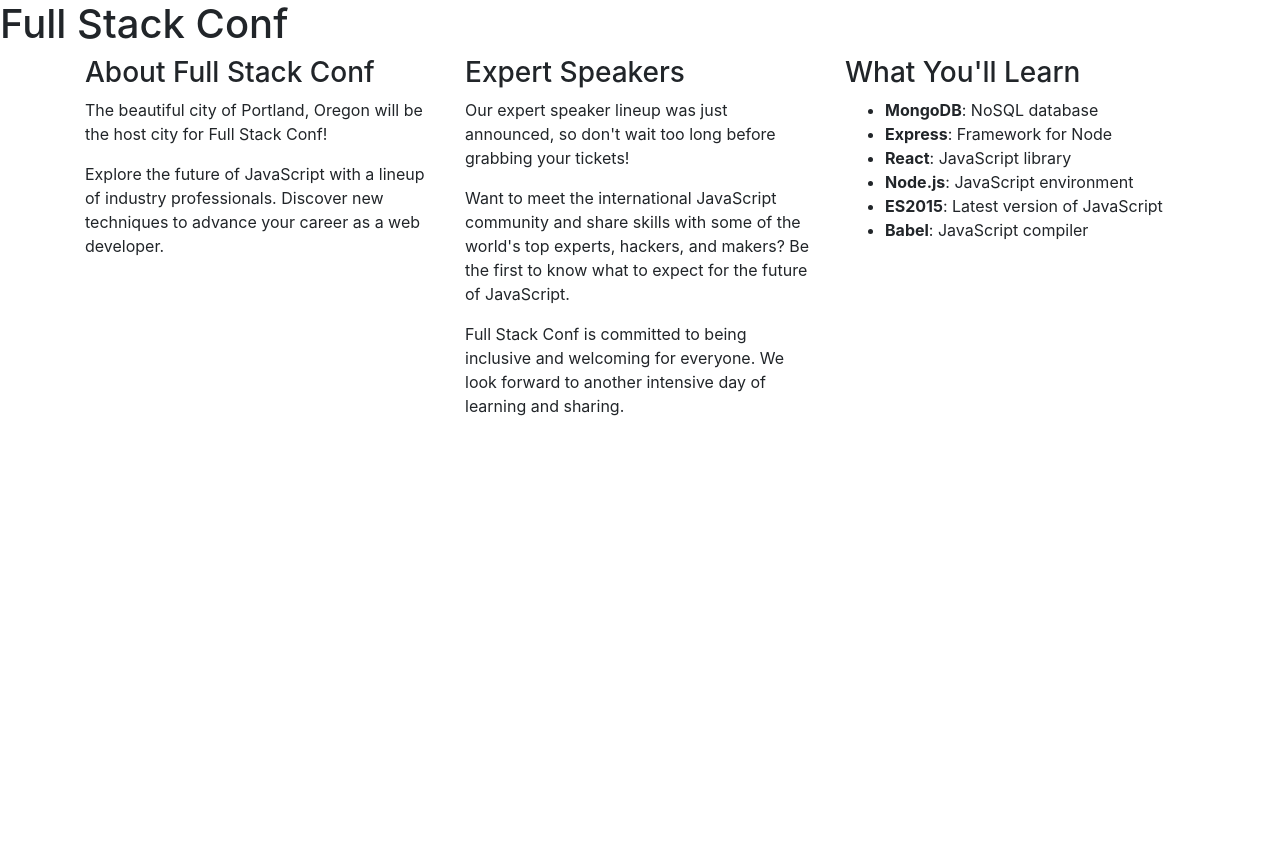
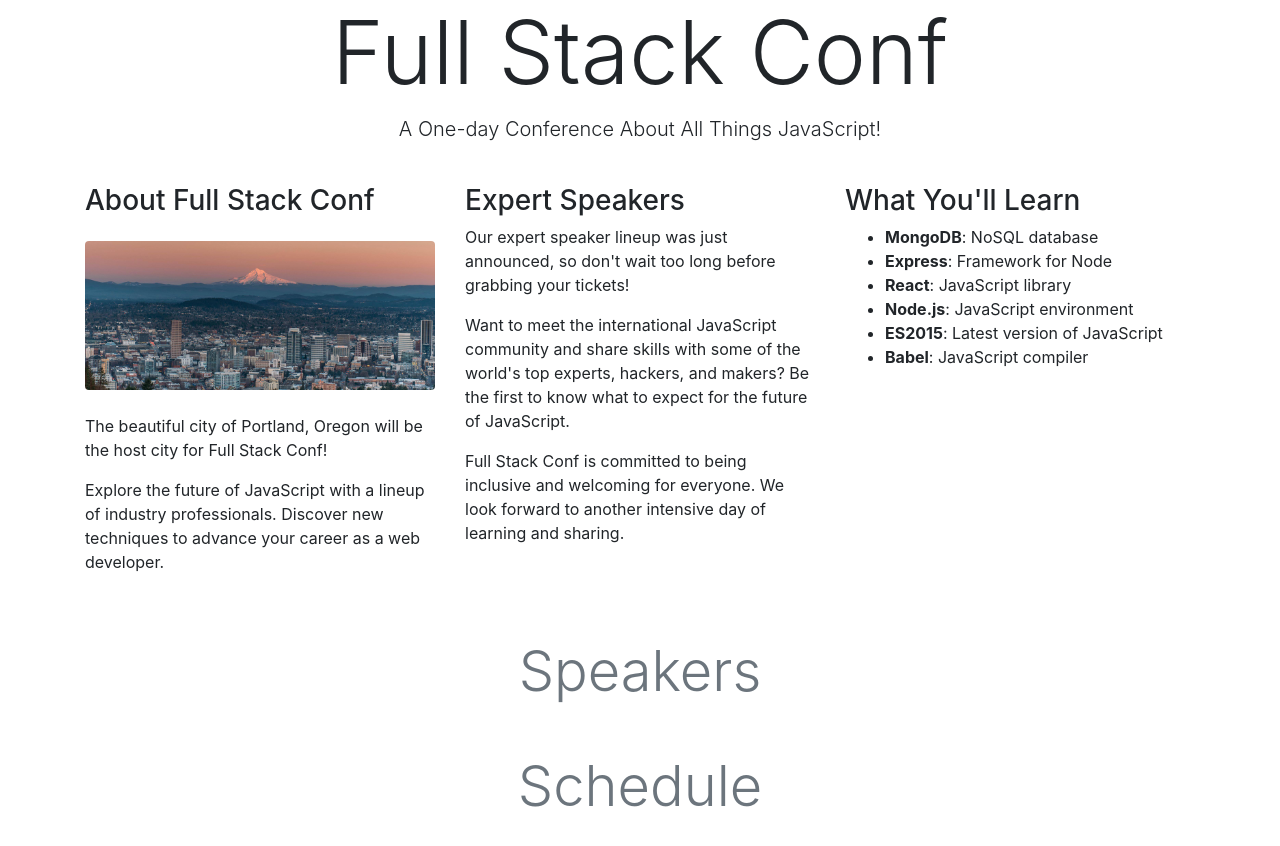
Before and after one commit to jordanmor/full-stack-conf, a plain HTML site: page index.html in a window 1280 px wide. Before the commit the page ends 800 px from the top, so only its background shows below. Drawn offline with nearby package versions, Linux system fonts and the light colour scheme.

Commit message:
Update text and styling

```diff
--- a/index.html
+++ b/index.html
@@ -7,15 +7,17 @@
     <link rel="stylesheet" href="https://stackpath.bootstrapcdn.com/bootstrap/4.1.1/css/bootstrap.min.css" integrity="sha384-WskhaSGFgHYWDcbwN70/dfYBj47jz9qbsMId/iRN3ewGhXQFZCSftd1LZCfmhktB" crossorigin="anonymous">
   </head>
   <body>
-    <h1>Full Stack Conf</h1>
+    <h1 class="display-2 text-center">Full Stack Conf</h1>
+    <p class="lead text-center">A One-day Conference About All Things JavaScript!</p>
 
-		<div class="container">
+		<div class="container pt-4">
 
 		  <div class="row">
 
 		  	<!-- about -->
 		    <div class="col">
-		      <h3>About Full Stack Conf</h3>
+		      <h3 class="mb-4">About Full Stack Conf</h3>
+		      <img class="mb-4 img-fluid rounded" src="img/pdx.jpg" />
 		      <p>The beautiful city of Portland, Oregon will be the host city for Full Stack Conf!</p>
 		      <p>Explore the future of JavaScript with a lineup of industry professionals. Discover new techniques to advance your career as a web developer.</p>
 		    </div>
@@ -40,6 +42,15 @@
 		    </div>
 
 		  </div> <!-- /about -->
+
+		  <!-- speakers -->
+		  <h1 class="display-4 text-center text-muted my-5">Speakers</h1>
+		  <!-- /speakers -->
+
+		  <!-- schedule -->
+		  <h1 class="display-4 text-center text-muted my-5">Schedule</h1>
+		  <!-- /schedule -->
+
 		</div> <!-- /.container -->
 
     <script src="https://code.jquery.com/jquery-3.3.1.slim.min.js" integrity="sha384-q8i/X+965DzO0rT7abK41JStQIAqVgRVzpbzo5smXKp4YfRvH+8abtTE1Pi6jizo" crossorigin="anonymous"></script>
```
